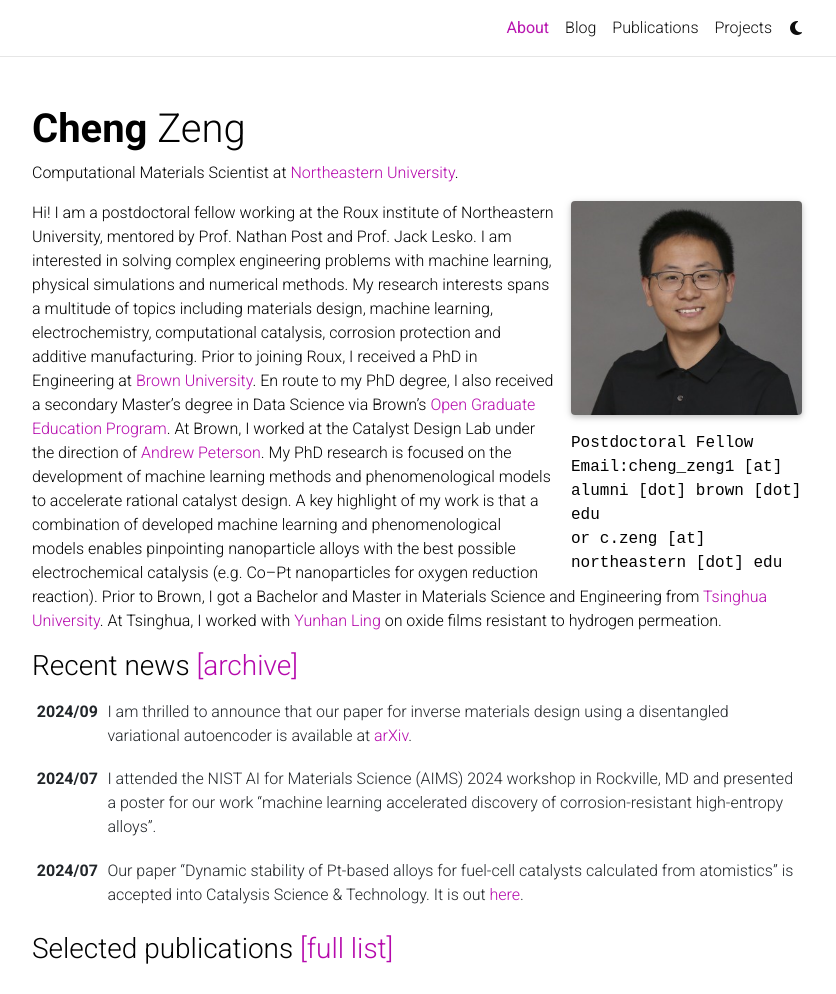
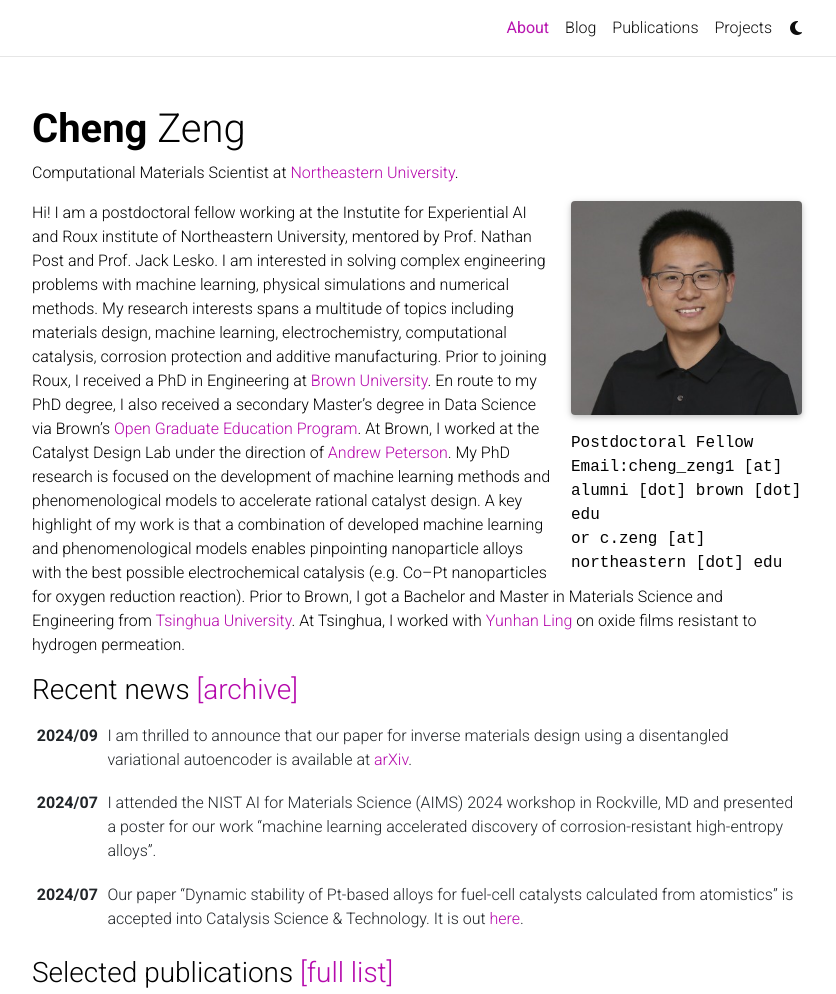
Before and after one commit to cengc13/website, a Jekyll site: the page built from _pages/about.md, in a window 1280 px wide and 1272 px high, cut to the strip 0-994 px from the top of the window. Shown: the whole strip, without its empty margins (223-1059 px from the left). Built offline with Jekyll 4.4.1, drawn with Linux system fonts in a browser that asks for light colours; comment, search, counter and statistics services are not loaded; a style sheet for code colours, icons or effects is not loaded.

Commit message:
add EAI as an affliciation

```diff
--- a/_pages/about.md
+++ b/_pages/about.md
@@ -17,7 +17,7 @@
 social: false  # includes social icons at the bottom of the page
 ---
 
-Hi! I am a postdoctoral fellow working at the Roux institute of Northeastern University, mentored by Prof. Nathan Post and Prof. Jack Lesko. I am interested in solving complex engineering problems with machine learning, physical simulations and numerical methods. My research interests spans a multitude of topics including materials design, machine learning, electrochemistry,  computational catalysis, corrosion protection and additive manufacturing.
+Hi! I am a postdoctoral fellow working at the Instutite for Experiential AI and Roux institute of Northeastern University, mentored by Prof. Nathan Post and Prof. Jack Lesko. I am interested in solving complex engineering problems with machine learning, physical simulations and numerical methods. My research interests spans a multitude of topics including materials design, machine learning, electrochemistry,  computational catalysis, corrosion protection and additive manufacturing.
 Prior to joining Roux, I received a PhD in Engineering at <a href='https://www.brown.edu/'>Brown University</a>.  En route to my PhD degree, I also received a secondary Master's degree in Data Science via Brown's <a href='https://graduateschool.brown.edu/academics-research/distinctive-opportunities/open-graduate-education'>Open Graduate Education Program</a>. At Brown, I worked at the Catalyst Design Lab under the direction of <a href='https://engineering.brown.edu/people/andrew-peterson'>Andrew Peterson</a>. My PhD research is focused on the development of machine learning methods and phenomenological models to accelerate rational catalyst design. A key highlight of my work is that a combination of developed machine learning and phenomenological models enables pinpointing nanoparticle alloys with the best possible electrochemical catalysis (e.g. Co--Pt nanoparticles for oxygen reduction reaction). Prior to Brown, I got a Bachelor and Master in Materials Science and Engineering from <a href='https://www.tsinghua.edu.cn/en/'>Tsinghua University</a>. At Tsinghua, I worked with <a href='https://www.researchgate.net/profile/Yunhan-Ling-2'>Yunhan Ling</a> on oxide films resistant to hydrogen permeation.
 
 <!-- Currently I live in Portland of Maine with my family. Outside office, I like long-distance running, machine learning competitions on <a href='https://www.kaggle.com/'>Kaggle</a>, and playing video games. -->
```
